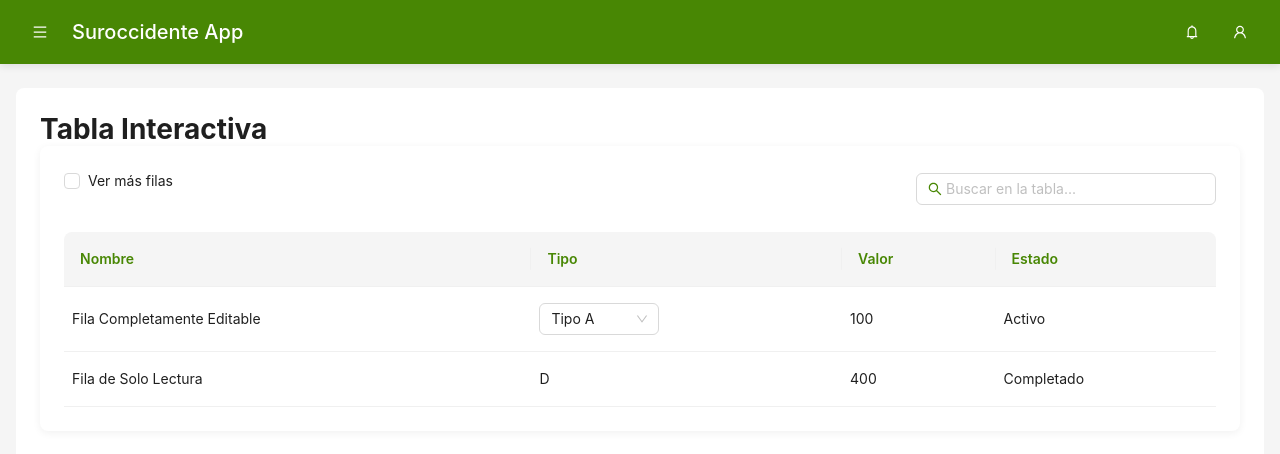
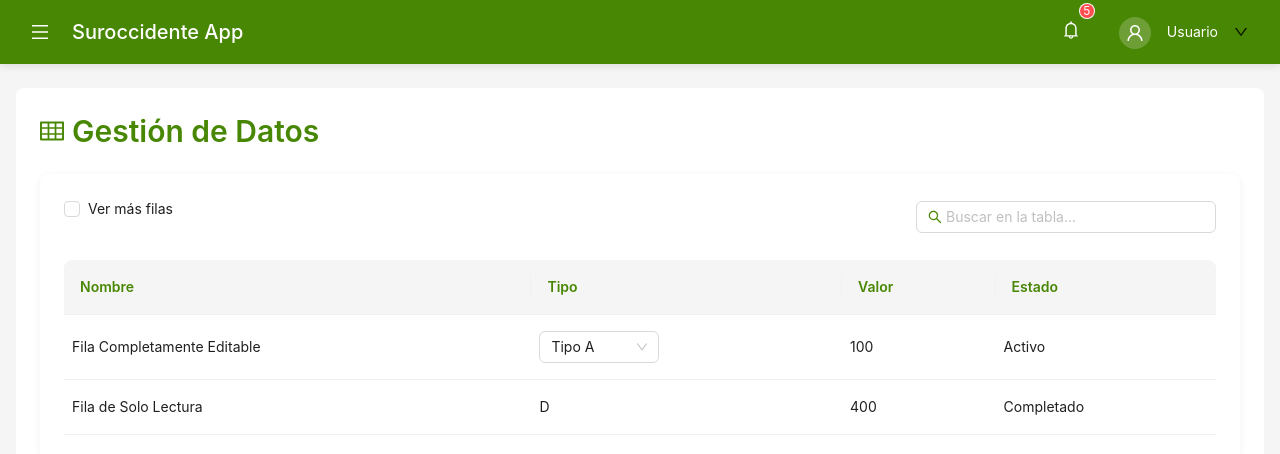
Before and after one commit to javierra218/suroccidente_react_app, a React (Vite) app: page / in a window 1280 px wide. Shown: the top 454 px of the page. Built offline with nearby package versions, Linux system fonts and the light colour scheme.

Commit message:
feat: Mejora la interfaz de usuario en App y Topbar. Se añade un título estilizado y un ícono en App, y se implementa un menú desplegable de usuario en Topbar con opciones de perfil, configuración y cierre de sesión. Se ajustan estilos para mejorar la usabilidad y la presentación.

```diff
--- a/src/App.tsx
+++ b/src/App.tsx
@@ -1,12 +1,23 @@
 import React from 'react';
 import MainLayout from './components/layout/MainLayout/MainLayout';
 import InteractiveTable from './components/common/InteractiveTable/InteractiveTable';
+import { Typography, Space } from 'antd';
+import { TableOutlined } from '@ant-design/icons';
+
+const { Title } = Typography;
 
 function App() {
   return (
     <MainLayout>
-      <h1>Tabla Interactiva</h1>
-      <InteractiveTable />
+      <Space direction="vertical" size="large" style={{ width: '100%' }}>
+        <Space align="center">
+          <TableOutlined style={{ fontSize: '24px', color: '#488704' }} />
+          <Title level={2} style={{ margin: 0, color: '#488704' }}>
+            Gestión de Datos
+          </Title>
+        </Space>
+        <InteractiveTable />
+      </Space>
     </MainLayout>
   );
 }
--- a/src/components/Layout/Topbar/Topbar.css
+++ b/src/components/Layout/Topbar/Topbar.css
@@ -5,6 +5,7 @@
   align-items: center;
   justify-content: space-between;
   box-shadow: 0 2px 8px rgba(0, 0, 0, 0.1);
+  height: 64px;
 }
 
 .topbar-left {
@@ -20,12 +21,50 @@
   color: #fff;
 }
 
-.topbar button {
+.topbar-right {
+  display: flex;
+  align-items: center;
+}
+
+.menu-button,
+.notification-button {
+  color: #fff;
+  font-size: 18px;
+  padding: 8px;
+  height: 40px;
+  width: 40px;
+}
+
+.menu-button:hover,
+.notification-button:hover {
+  color: rgba(255, 255, 255, 0.8);
+  background: rgba(255, 255, 255, 0.1);
+}
+
+.user-dropdown {
+  cursor: pointer;
+  padding: 4px 8px;
+  border-radius: 4px;
+  transition: all 0.3s;
+}
+
+.user-dropdown:hover {
+  background: rgba(255, 255, 255, 0.1);
+}
+
+.username {
+  color: #fff;
+  margin: 0 8px;
+}
+
+.ant-avatar {
+  background: rgba(255, 255, 255, 0.2);
   color: #fff;
 }
 
-.topbar button:hover {
-  color: rgba(255, 255, 255, 0.8);
+.ant-badge-count {
+  background: #ff4d4f;
+  box-shadow: 0 0 0 1px #488704;
 }
 
 @media (max-width: 768px) {
@@ -36,4 +75,8 @@
   .topbar-title {
     font-size: 18px;
   }
+
+  .username {
+    display: none;
+  }
 }
--- a/src/components/Layout/Topbar/Topbar.tsx
+++ b/src/components/Layout/Topbar/Topbar.tsx
@@ -1,21 +1,52 @@
 import React from 'react';
-import { Layout, Button, Space } from 'antd';
-import { MenuOutlined, UserOutlined, BellOutlined } from '@ant-design/icons';
+import { Layout, Button, Space, Avatar, Badge, Dropdown, Menu } from 'antd';
+import {
+  MenuOutlined,
+  UserOutlined,
+  BellOutlined,
+  SettingOutlined,
+  LogoutOutlined,
+  DownOutlined
+} from '@ant-design/icons';
 import './Topbar.css';
 
 const { Header } = Layout;
 
 const Topbar: React.FC = () => {
+  const userMenu = (
+    <Menu>
+      <Menu.Item key="profile" icon={<UserOutlined />}>
+        Mi Perfil
+      </Menu.Item>
+      <Menu.Item key="settings" icon={<SettingOutlined />}>
+        Configuración
+      </Menu.Item>
+      <Menu.Divider />
+      <Menu.Item key="logout" icon={<LogoutOutlined />}>
+        Cerrar Sesión
+      </Menu.Item>
+    </Menu>
+  );
+
   return (
     <Header className="topbar">
       <div className="topbar-left">
-        <Button type="text" icon={<MenuOutlined />} />
+        <Button type="text" icon={<MenuOutlined />} className="menu-button" />
         <h1 className="topbar-title">Suroccidente App</h1>
       </div>
 
-      <Space size="middle">
-        <Button type="text" icon={<BellOutlined />} />
-        <Button type="text" icon={<UserOutlined />} />
+      <Space size="large" className="topbar-right">
+        <Badge count={5} size="small">
+          <Button type="text" icon={<BellOutlined />} className="notification-button" />
+        </Badge>
+
+        <Dropdown overlay={userMenu} trigger={['click']}>
+          <Space className="user-dropdown">
+            <Avatar icon={<UserOutlined />} />
+            <span className="username">Usuario</span>
+            <DownOutlined />
+          </Space>
+        </Dropdown>
       </Space>
     </Header>
   );
```
